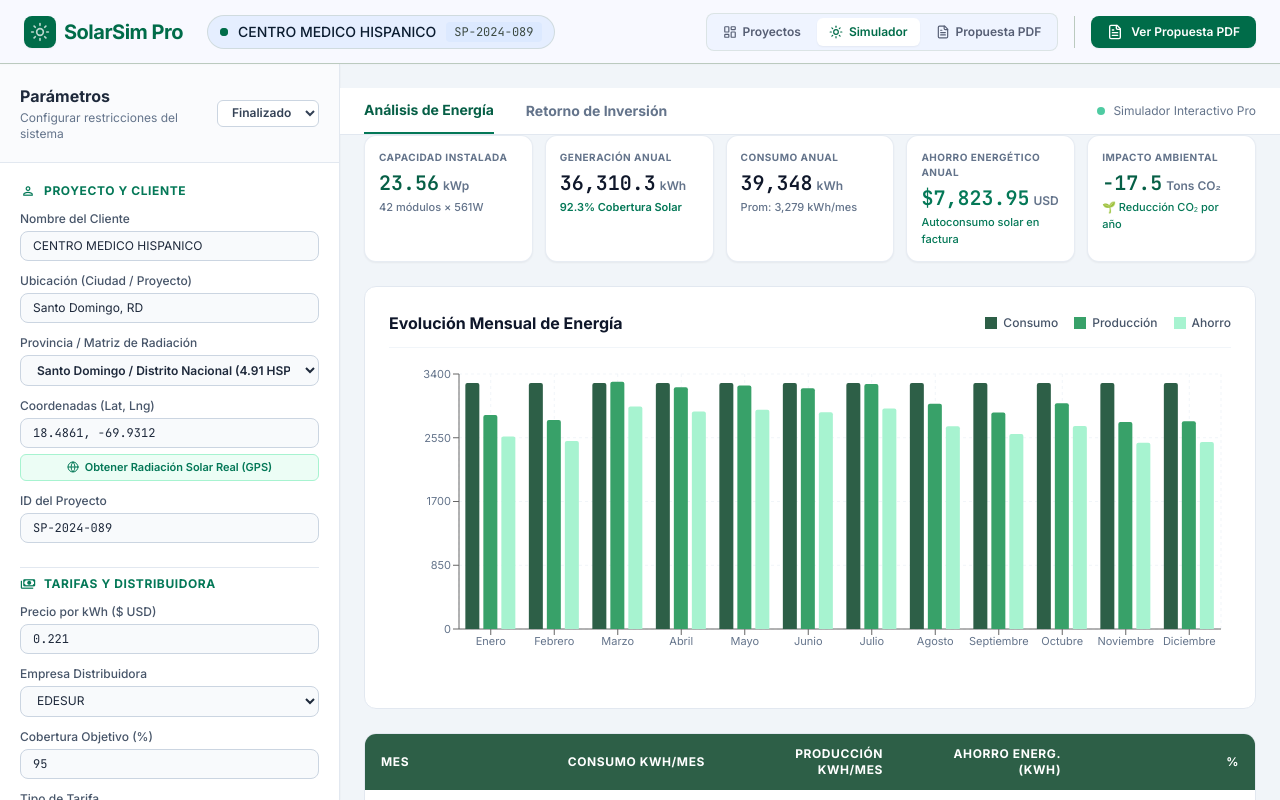
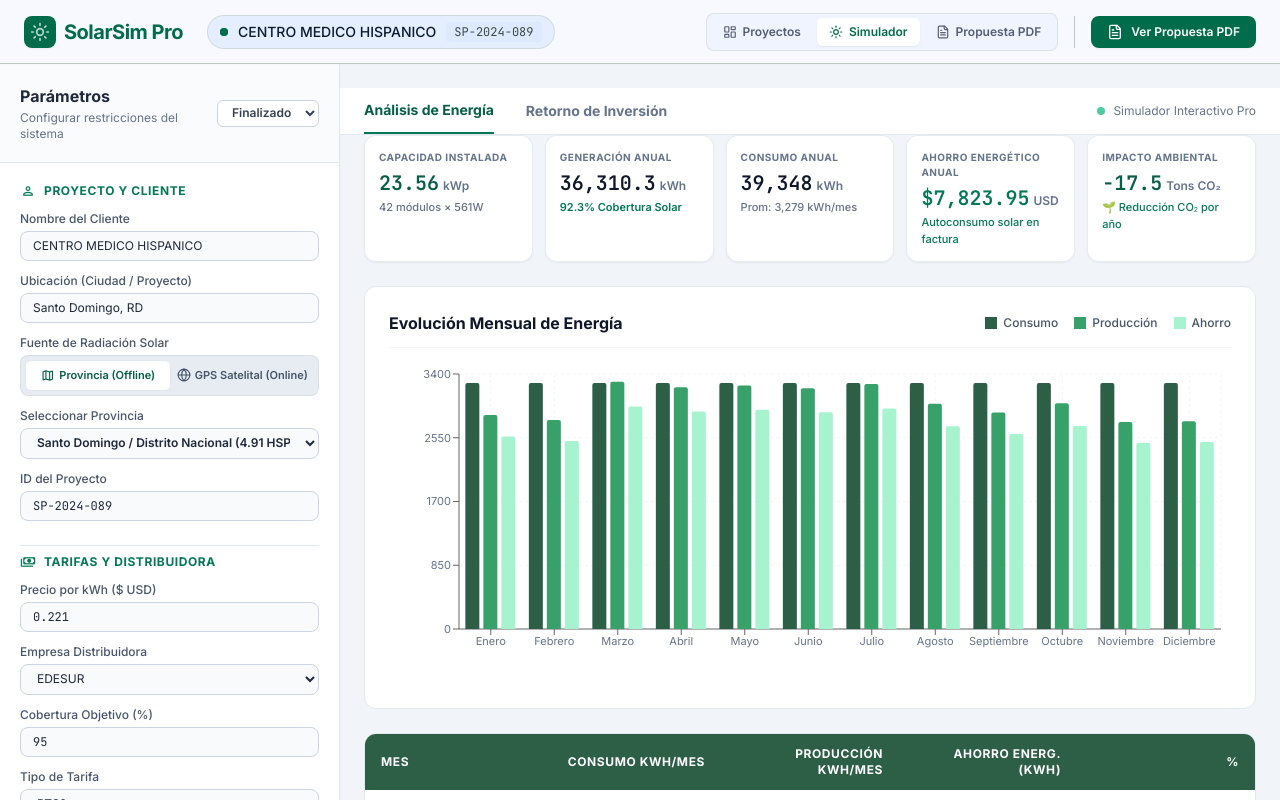
Before and after one commit to WilkerDev1/solarsim-pro, a React (Vite) app: page / in a window 1280 px wide. Built offline with nearby package versions, Linux system fonts and the light colour scheme.

Commit message:
feat: add explicit toggle selector between Por Provincia (Offline) and GPS Satelital (Online) solar radiation modes

```diff
--- a/src/components/simulator/SimulatorView.tsx
+++ b/src/components/simulator/SimulatorView.tsx
@@ -161,16 +161,56 @@ export const SimulatorView: React.FC = () => {
               </div>
 
               <div>
-                <label className="block text-xs font-medium text-slate-600 mb-1">Provincia / Matriz de Radiación</label>
+                <label className="block text-xs font-medium text-slate-600 mb-1">Fuente de Radiación Solar</label>
+                <div className="flex bg-slate-200/80 rounded-lg p-1 border border-slate-300/60 mb-3">
+                  <button
+                    type="button"
+                    onClick={() => {
+                      updateClient({
+                        solarSourceMode: 'province',
+                        customMonthlyHSP: undefined,
+                      });
+                      setSolarApiStatus(null);
+                    }}
+                    className={`flex-1 rounded-md py-1.5 text-[11px] font-semibold transition-all text-center flex items-center justify-center gap-1 cursor-pointer ${
+                      (project.client.solarSourceMode || 'province') === 'province'
+                        ? 'bg-white shadow-xs text-emerald-800 font-bold border border-slate-200'
+                        : 'text-slate-600 hover:text-slate-900'
+                    }`}
+                  >
+                    <span className="material-symbols-outlined text-[15px]">map</span>
+                    Provincia (Offline)
+                  </button>
+
+                  <button
+                    type="button"
+                    onClick={() => {
+                      updateClient({ solarSourceMode: 'gps' });
+                    }}
+                    className={`flex-1 rounded-md py-1.5 text-[11px] font-semibold transition-all text-center flex items-center justify-center gap-1 cursor-pointer ${
+                      project.client.solarSourceMode === 'gps'
+                        ? 'bg-white shadow-xs text-emerald-800 font-bold border border-slate-200'
+                        : 'text-slate-600 hover:text-slate-900'
+                    }`}
+                  >
+                    <Globe className="w-3.5 h-3.5" />
+                    GPS Satelital (Online)
+                  </button>
+                </div>
+              </div>
+
+              {/* MODO 1: POR PROVINCIA (OFFLINE) */}
+              {(project.client.solarSourceMode || 'province') === 'province' && (
+                <div>
+                  <label className="block text-xs font-medium text-slate-600 mb-1">Seleccionar Provincia</label>
                   <select
                     value={project.client.province}
                     onChange={(e) => {
                       const selected = e.target.value;
                       updateClient({
                         province: selected,
-                      customMonthlyHSP: undefined, // Reset to selected province HSP
+                        customMonthlyHSP: undefined,
                       });
-                    setSolarApiStatus(null);
                     }}
                     className="w-full bg-slate-50 border border-slate-300 rounded-lg px-3 py-1.5 text-xs text-slate-800 focus:ring-1 focus:ring-emerald-600 focus:border-emerald-600 transition-all cursor-pointer font-semibold"
                   >
@@ -181,7 +221,10 @@ export const SimulatorView: React.FC = () => {
                     ))}
                   </select>
                 </div>
+              )}
 
+              {/* MODO 2: GPS SATELITAL (ONLINE) */}
+              {project.client.solarSourceMode === 'gps' && (
                 <div>
                   <div className="flex justify-between items-center mb-1">
                     <label className="block text-xs font-medium text-slate-600">Coordenadas (Lat, Lng)</label>
@@ -197,15 +240,15 @@ export const SimulatorView: React.FC = () => {
                     type="button"
                     onClick={handleFetchSolarApi}
                     disabled={isFetchingSolar}
-                  className="mt-1.5 w-full text-[11px] font-semibold text-emerald-700 hover:text-emerald-800 bg-emerald-50 hover:bg-emerald-100/80 border border-emerald-200 rounded-md py-1 flex items-center justify-center gap-1.5 transition-all"
+                    className="mt-2 w-full text-[11px] font-semibold text-emerald-800 hover:text-emerald-900 bg-emerald-100/70 hover:bg-emerald-200/80 border border-emerald-300 rounded-md py-1.5 flex items-center justify-center gap-1.5 transition-all shadow-xs cursor-pointer"
                   >
                     {isFetchingSolar ? (
                       <>
-                      <Loader2 className="w-3 h-3 animate-spin" /> Consultando API Solar NASA...
+                        <Loader2 className="w-3.5 h-3.5 animate-spin" /> Consultando Satélites NASA/GPS...
                       </>
                     ) : (
                       <>
-                      <Globe className="w-3 h-3" /> Obtener Radiación Solar Real (GPS)
+                        <Globe className="w-3.5 h-3.5" /> Obtener Radiación Satelital Online
                       </>
                     )}
                   </button>
@@ -215,6 +258,7 @@ export const SimulatorView: React.FC = () => {
                     </p>
                   )}
                 </div>
+              )}
 
               <div>
                 <label className="block text-xs font-medium text-slate-600 mb-1">ID del Proyecto</label>
--- a/src/types/index.ts
+++ b/src/types/index.ts
@@ -3,6 +3,7 @@ export interface ClientInfo {
   company?: string;
   location: string;
   province: string;
+  solarSourceMode?: 'province' | 'gps'; // Selection mode for solar radiation
   coordinates?: string; // e.g. "18.4861, -69.9312"
   customMonthlyHSP?: number[]; // Dynamic 12-month solar radiation vector from GPS satellite API
   projectId: string;
```
Lines whose indentation alone changed are shown as unchanged.
